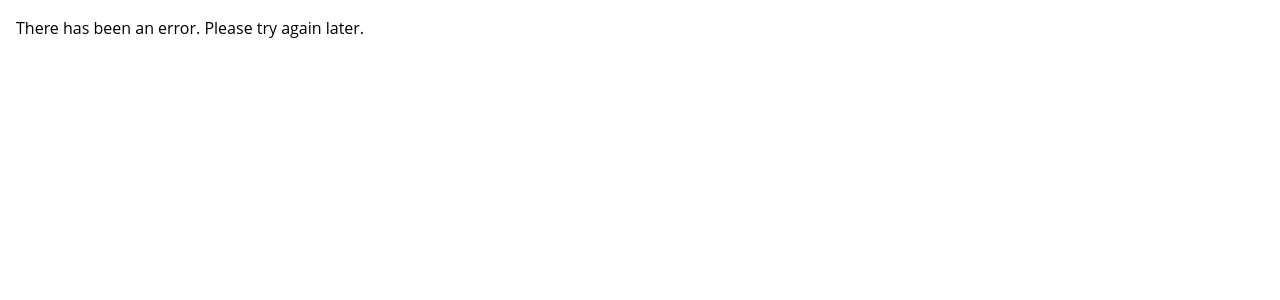
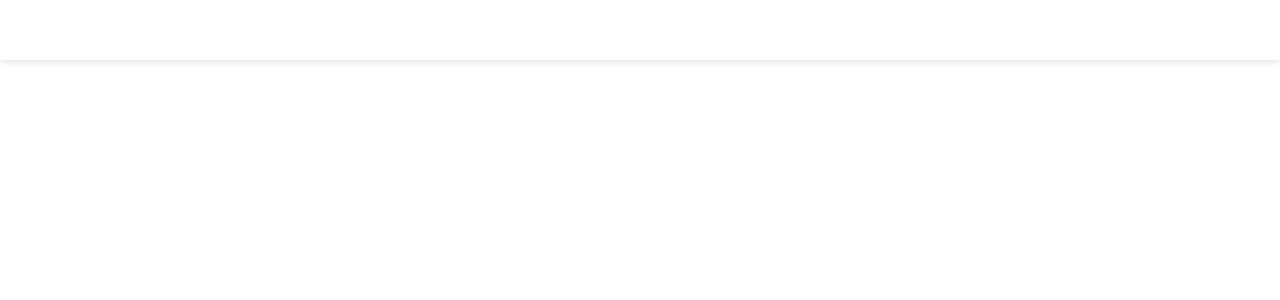
Before and after one commit to VikaCep/sketch-challenge, a React (Create React App) app: page /documents/1/artboards/1 in a window 1280 px wide. Shown: the top 300 px of the page. Built offline with nearby package versions, Linux system fonts and the light colour scheme.

Commit message:
Add Artboard route and page

```diff
--- a/src/App.tsx
+++ b/src/App.tsx
@@ -4,6 +4,7 @@ import GlobalStyle from "./styles/global";
 import { ApolloClient, ApolloProvider, InMemoryCache } from "@apollo/client";
 import DocumentPage from "./components/Document/DocumentPage";
 import ErrorPage from "./components/shared/ErrorPage";
+import ArtboardPage from "./components/Artboard/ArtboardPage";
 
 const createApolloClient = () => {
   return new ApolloClient({
@@ -21,6 +22,10 @@ const App: React.FC = () => (
       <Routes>
         <Route path="/" element={<DocumentPage />} />
         <Route path="/documents/:documentId" element={<DocumentPage />} />
+        <Route
+          path="/documents/:documentId/artboards/:artboardIndex"
+          element={<ArtboardPage />}
+        />
         <Route path="*" element={<ErrorPage />} />
       </Routes>
     </ApolloProvider>
--- /dev/null
+++ b/src/components/Artboard/ArtboardPage.tsx
@@ -0,0 +1,20 @@
+import React, { useEffect, useState } from "react";
+import Navbar from "../Navbar/Navbar";
+import { Container } from "../../styles/global";
+import { useParams } from "react-router-dom";
+import ErrorPage from "../shared/ErrorPage";
+
+const ArtboardPage: React.FC = () => {
+  const { documentId, artboardIndex = 0 } = useParams();
+
+  return (
+    <>
+      <Navbar>
+      </Navbar>
+      <Container>
+      </Container>
+    </>
+  );
+};
+
+export default ArtboardPage;
```
